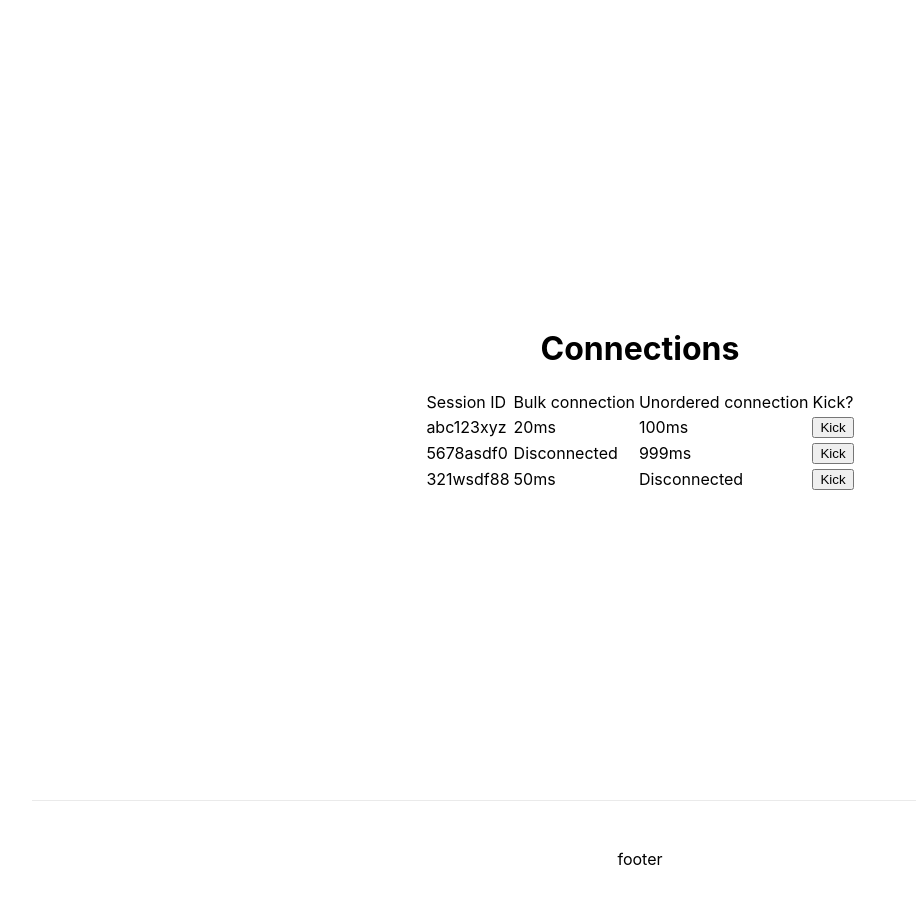
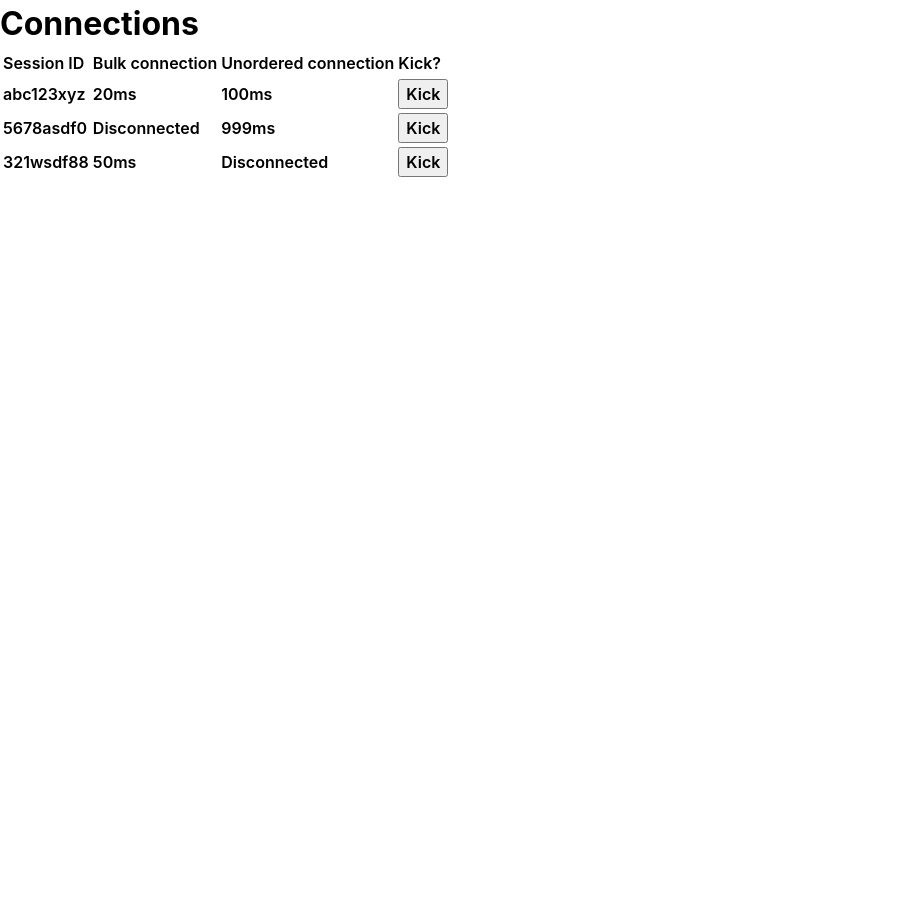
Before and after one commit to cdata/multiplay-rs, a Next.js app in the folder admin/: page / in a window 1280 px wide. Shown: the top 904 px of the page, without its empty margins (0-916 px from the left). After the commit the page ends 800 px from the top, so only its background shows below. Built offline with nearby package versions, Linux system fonts and the light colour scheme; a web font is replaced by a local one.

Commit message:
switch from css modules to sass

```diff
--- a/admin/components/Table.tsx
+++ b/admin/components/Table.tsx
@@ -7,7 +7,7 @@ type TableProps = {
 const Table = ({ connections }: TableProps) => {
   return (
     <>
-      <table>
+      <table className="table">
         <thead>
           <tr>
             <td>Session ID</td>
--- a/admin/package.json
+++ b/admin/package.json
@@ -18,6 +18,7 @@
     "eslint": "8.4.1",
     "eslint-config-next": "12.0.7",
     "eslint-config-prettier": "^8.3.0",
+    "sass": "^1.44.0",
     "typescript": "4.5.2"
   }
 }
--- a/admin/pages/index.tsx
+++ b/admin/pages/index.tsx
@@ -1,7 +1,6 @@
 import type { NextPage } from 'next';
 import Head from 'next/head';
 import Table from '../components/Table';
-import styles from '../styles/Home.module.css';
 
 // Mock data
 const data: Connection[] = [
@@ -12,21 +11,17 @@ const data: Connection[] = [
 
 const Connections: NextPage = () => {
   return (
-    <div className={styles.container}>
+    <div>
       <Head>
         <title>Connections</title>
         <meta name="description" content="Server connections" />
         <link rel="icon" href="/favicon.ico" />
       </Head>
 
-      <main className={styles.main}>
+      <main>
         <h1>Connections</h1>
         <Table connections={data} />
       </main>
-
-      <footer className={styles.footer}>
-        <p>footer</p>
-      </footer>
     </div>
   );
 };
--- a/admin/styles/Home.module.css
+++ /dev/null
@@ -1,116 +0,0 @@
-.container {
-  padding: 0 2rem;
-}
-
-.main {
-  min-height: 100vh;
-  padding: 4rem 0;
-  flex: 1;
-  display: flex;
-  flex-direction: column;
-  justify-content: center;
-  align-items: center;
-}
-
-.footer {
-  display: flex;
-  flex: 1;
-  padding: 2rem 0;
-  border-top: 1px solid #eaeaea;
-  justify-content: center;
-  align-items: center;
-}
-
-.footer a {
-  display: flex;
-  justify-content: center;
-  align-items: center;
-  flex-grow: 1;
-}
-
-.title a {
-  color: #0070f3;
-  text-decoration: none;
-}
-
-.title a:hover,
-.title a:focus,
-.title a:active {
-  text-decoration: underline;
-}
-
-.title {
-  margin: 0;
-  line-height: 1.15;
-  font-size: 4rem;
-}
-
-.title,
-.description {
-  text-align: center;
-}
-
-.description {
-  margin: 4rem 0;
-  line-height: 1.5;
-  font-size: 1.5rem;
-}
-
-.code {
-  background: #fafafa;
-  border-radius: 5px;
-  padding: 0.75rem;
-  font-size: 1.1rem;
-  font-family: Menlo, Monaco, Lucida Console, Liberation Mono, DejaVu Sans Mono,
-    Bitstream Vera Sans Mono, Courier New, monospace;
-}
-
-.grid {
-  display: flex;
-  align-items: center;
-  justify-content: center;
-  flex-wrap: wrap;
-  max-width: 800px;
-}
-
-.card {
-  margin: 1rem;
-  padding: 1.5rem;
-  text-align: left;
-  color: inherit;
-  text-decoration: none;
-  border: 1px solid #eaeaea;
-  border-radius: 10px;
-  transition: color 0.15s ease, border-color 0.15s ease;
-  max-width: 300px;
-}
-
-.card:hover,
-.card:focus,
-.card:active {
-  color: #0070f3;
-  border-color: #0070f3;
-}
-
-.card h2 {
-  margin: 0 0 1rem 0;
-  font-size: 1.5rem;
-}
-
-.card p {
-  margin: 0;
-  font-size: 1.25rem;
-  line-height: 1.5;
-}
-
-.logo {
-  height: 1em;
-  margin-left: 0.5rem;
-}
-
-@media (max-width: 600px) {
-  .grid {
-    width: 100%;
-    flex-direction: column;
-  }
-}
--- /dev/null
+++ b/admin/styles/_fonts.scss
@@ -0,0 +1,33 @@
+@font-face {
+  font-family: 'Mulish';
+  font-style: normal;
+  font-weight: 400;
+  font-display: swap;
+  src: url(https://fonts.gstatic.com/s/mulish/v7/1Ptvg83HX_SGhgqk3wotYKNnBQ.woff2)
+    format('woff2');
+  unicode-range: U+0000-00FF, U+0131, U+0152-0153, U+02BB-02BC, U+02C6, U+02DA,
+    U+02DC, U+2000-206F, U+2074, U+20AC, U+2122, U+2191, U+2193, U+2212, U+2215,
+    U+FEFF, U+FFFD;
+}
+@font-face {
+  font-family: 'Mulish';
+  font-style: normal;
+  font-weight: 600;
+  font-display: swap;
+  src: url(https://fonts.gstatic.com/s/mulish/v7/1Ptvg83HX_SGhgqk3wotYKNnBQ.woff2)
+    format('woff2');
+  unicode-range: U+0000-00FF, U+0131, U+0152-0153, U+02BB-02BC, U+02C6, U+02DA,
+    U+02DC, U+2000-206F, U+2074, U+20AC, U+2122, U+2191, U+2193, U+2212, U+2215,
+    U+FEFF, U+FFFD;
+}
+@font-face {
+  font-family: 'Mulish';
+  font-style: normal;
+  font-weight: 700;
+  font-display: swap;
+  src: url(https://fonts.gstatic.com/s/mulish/v7/1Ptvg83HX_SGhgqk3wotYKNnBQ.woff2)
+    format('woff2');
+  unicode-range: U+0000-00FF, U+0131, U+0152-0153, U+02BB-02BC, U+02C6, U+02DA,
+    U+02DC, U+2000-206F, U+2074, U+20AC, U+2122, U+2191, U+2193, U+2212, U+2215,
+    U+FEFF, U+FFFD;
+}
--- /dev/null
+++ b/admin/styles/_reset.scss
@@ -0,0 +1,50 @@
+*,
+*::before,
+*::after {
+  box-sizing: border-box;
+}
+
+* {
+  margin: 0;
+}
+
+html,
+body {
+  height: 100%;
+}
+
+body {
+  line-height: 1.5;
+  -webkit-font-smoothing: antialiased;
+}
+
+img,
+picture,
+video,
+canvas,
+svg {
+  display: block;
+  max-width: 100%;
+}
+
+input,
+button,
+textarea,
+select {
+  font: inherit;
+}
+
+p,
+h1,
+h2,
+h3,
+h4,
+h5,
+h6 {
+  overflow-wrap: break-word;
+}
+
+#root,
+#__next {
+  isolation: isolate;
+}
--- /dev/null
+++ b/admin/styles/_theme.scss
@@ -0,0 +1,8 @@
+:root {
+  // Typography
+  --font-base: 'Mulish', apple-system, BlinkMacSystemFont, 'Segoe UI', Roboto,
+    Oxygen, Ubuntu, Cantarell, 'Open Sans', 'Helvetica Neue', sans-serif;
+  --bold: 700;
+  --semi-bold: 600;
+  --regular: 600;
+}
--- /dev/null
+++ b/admin/styles/_typography.scss
@@ -0,0 +1,13 @@
+body {
+  font-family: var(--font-base);
+  font-weight: var(--regular);
+}
+
+h1,
+h2,
+h3,
+h4,
+h5,
+h6 {
+  font-weight: var(--bold);
+}
--- /dev/null
+++ b/admin/styles/components/_Table.scss
@@ -0,0 +1,3 @@
+.table {
+  font-weight: var(--semi-bold);
+}
--- a/admin/styles/globals.css
+++ /dev/null
@@ -1,16 +0,0 @@
-html,
-body {
-  padding: 0;
-  margin: 0;
-  font-family: -apple-system, BlinkMacSystemFont, Segoe UI, Roboto, Oxygen,
-    Ubuntu, Cantarell, Fira Sans, Droid Sans, Helvetica Neue, sans-serif;
-}
-
-a {
-  color: inherit;
-  text-decoration: none;
-}
-
-* {
-  box-sizing: border-box;
-}
--- /dev/null
+++ b/admin/styles/main.scss
@@ -0,0 +1,6 @@
+@import 'fonts';
+@import 'reset';
+@import 'theme';
+@import 'typography';
+
+@import 'components/Table';
```
Also changed, not shown: admin/pages/_app.tsx (+4 -4 lines), 1 other file (tests, documents, lock files or other folders).
